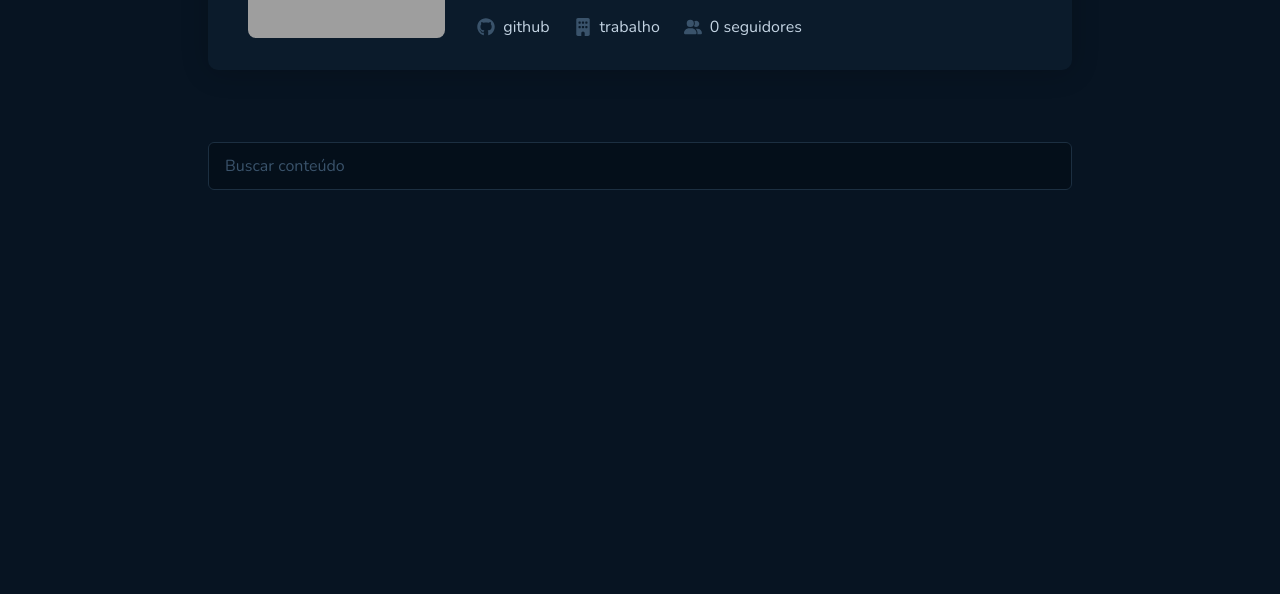
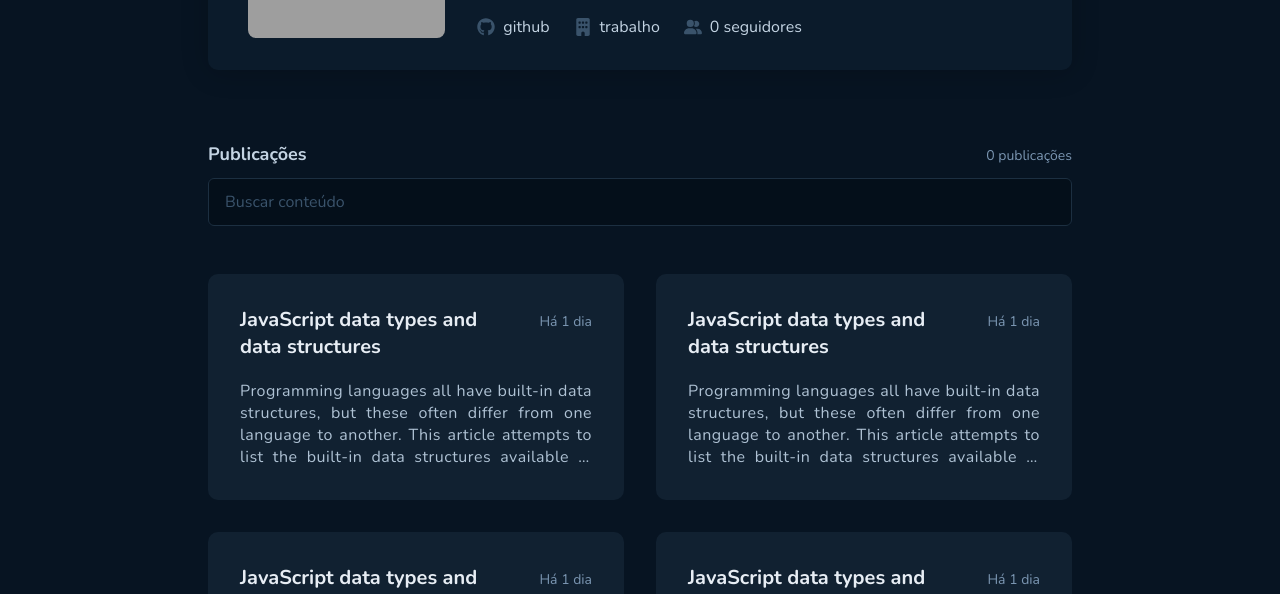
Before and after one commit to joaocruzzq/github-blog, a React (Vite) app: page / in a window 1280 px wide. Shown: the part 350-944 px from the top of the page. Before the commit the page ends 800 px from the top, so only its background shows below. Built offline with nearby package versions, Linux system fonts and the light colour scheme; grey boxes are pictures that could not be loaded.

Commit message:
criando os componentes de posts

```diff
--- a/src/components/header/styles.ts
+++ b/src/components/header/styles.ts
@@ -3,7 +3,7 @@
 export const HeaderContainer = styled.div`
    z-index: -1;
 
-   height: 18.5rem;
+   min-height: 18.5rem;
    position: relative;
 
    filter: brightness(1.25);
--- /dev/null
+++ b/src/pages/home/components/post-card/index.tsx
@@ -0,0 +1,21 @@
+import { PostCardContainer } from "./styles";
+
+export function PostCard() {
+   return (
+      <PostCardContainer>
+         <header>
+            <h1>
+               JavaScript data types and data structures
+            </h1>
+
+            <span>
+               Há 1 dia
+            </span>
+         </header>
+
+         <p>
+            Programming languages all have built-in data structures, but these often differ from one language to another. This article attempts to list the built-in data structures available in JavaScript and what properties they have. These can be used to build other data structures. Wherever possible, comparisons with other languages are drawn.
+         </p>
+      </PostCardContainer>
+   )
+}
--- /dev/null
+++ b/src/pages/home/components/post-card/styles.ts
@@ -0,0 +1,57 @@
+import styled from "styled-components";
+
+export const PostCardContainer = styled.button`
+   display: grid;
+   padding: 2rem;
+   row-gap: 1.25rem;
+
+   border: none;
+   border-radius: 0.625rem;
+
+   background: ${props => props.theme["base-post"]};
+
+   &:hover {
+      cursor: pointer;
+      outline: 2px solid ${props => props.theme["base-label"]};
+   }
+
+   &:focus {
+      outline: 2px solid ${props => props.theme["base-label"]};
+   }
+
+   header {
+      margin-bottom: 0;
+      display: grid;
+      column-gap: 1rem;
+      grid-template-columns: 1fr auto;
+   }
+
+   header > h1 {
+      text-align: left;
+      font-size: 1.25rem;
+      color: ${props => props.theme["base-title"]};
+   }
+
+   header > span {
+      font-size: 0.875rem;
+      color: ${props => props.theme["base-span"]};
+   }
+
+   p {
+      font-size: 1rem;
+      font-weight: 300;
+
+      text-align: justify;
+      letter-spacing: 0.5px;
+
+      color: ${props => props.theme["base-text"]};
+
+      display: -webkit-box;
+
+      -webkit-line-clamp: 4;
+      -webkit-box-orient: vertical;
+
+      overflow: hidden;
+      text-overflow: ellipsis;
+   }
+`
--- a/src/pages/home/components/profile-card/styles.ts
+++ b/src/pages/home/components/profile-card/styles.ts
@@ -73,6 +73,11 @@
       &:hover {
          border-bottom: 1px solid ${props => props.theme.blue};
       }
+
+      &:focus {
+         border-radius: 0.375rem;
+         outline: 2px solid ${props => props.theme["base-label"]};
+      }
    }
 `
 
--- a/src/pages/home/index.tsx
+++ b/src/pages/home/index.tsx
@@ -1,5 +1,6 @@
-import { HomeContainer, HomeMainContent } from "./styles";
+import { HomeContainer, HomeMainContent, PostsContainer } from "./styles";
 
+import { PostCard } from "./components/post-card";
 import { SearchForm } from "./components/search-form";
 import { ProfileCard } from "./components/profile-card";
 
@@ -9,7 +10,20 @@
          <ProfileCard />
 
          <HomeMainContent>
+            <header>
+               <h1>Publicações</h1>
+
+               <span>0 publicações</span>
+            </header>
+
             <SearchForm />
+
+            <PostsContainer>
+               <PostCard />
+               <PostCard />
+               <PostCard />
+               <PostCard />
+            </PostsContainer>
          </HomeMainContent>
       </HomeContainer>
    )
--- a/src/pages/home/styles.ts
+++ b/src/pages/home/styles.ts
@@ -7,4 +7,30 @@
 
 export const HomeMainContent = styled.div`
    padding: 4.5rem 0;
+
+   header {
+      display: flex;
+      margin-bottom: 0.75rem;
+
+      align-items: baseline;
+      justify-content: space-between;
+   }
+
+   header > h1 {
+      font-size: 1.125rem;
+      color: ${props => props.theme["base-subtite"]};
+   }
+
+   header > span {
+      font-size: 0.875rem;
+      color: ${props => props.theme["base-span"]};
+   }
 `
+
+export const PostsContainer = styled.div`
+   margin-top: 3rem;
+   gap: 2rem;
+
+   display: grid;
+   grid-template-columns: 1fr 1fr;
+`
```
Also changed, not shown: src/components/link/index.tsx (deleted), src/components/link/styles.ts (deleted).
